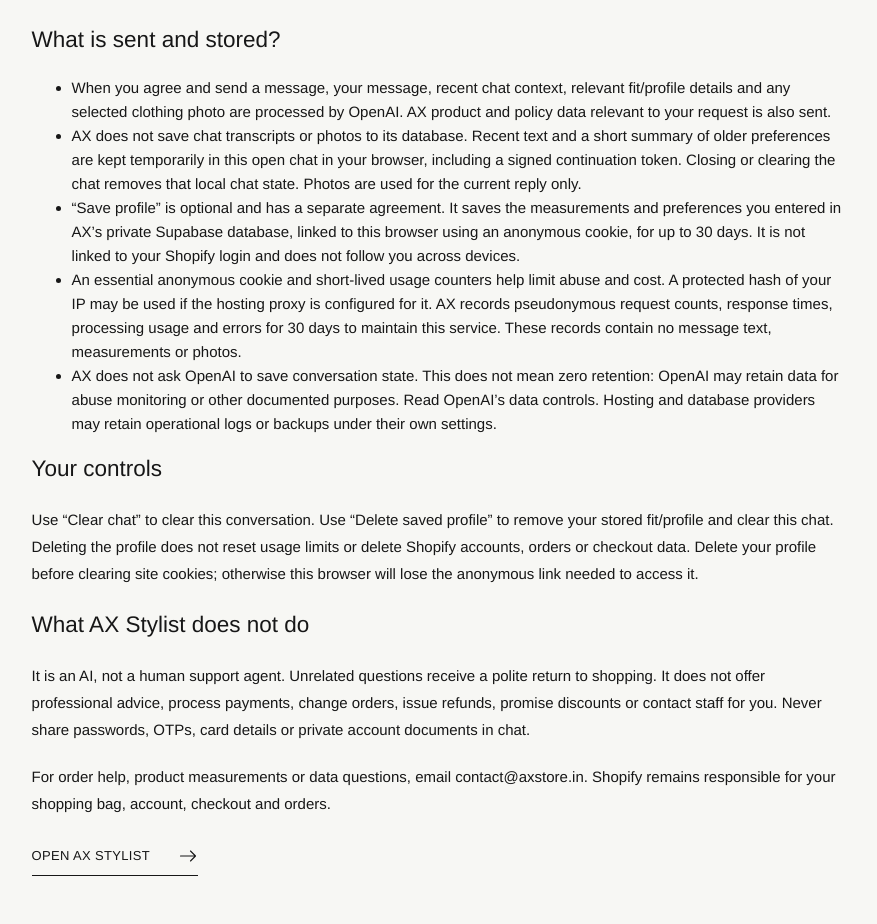
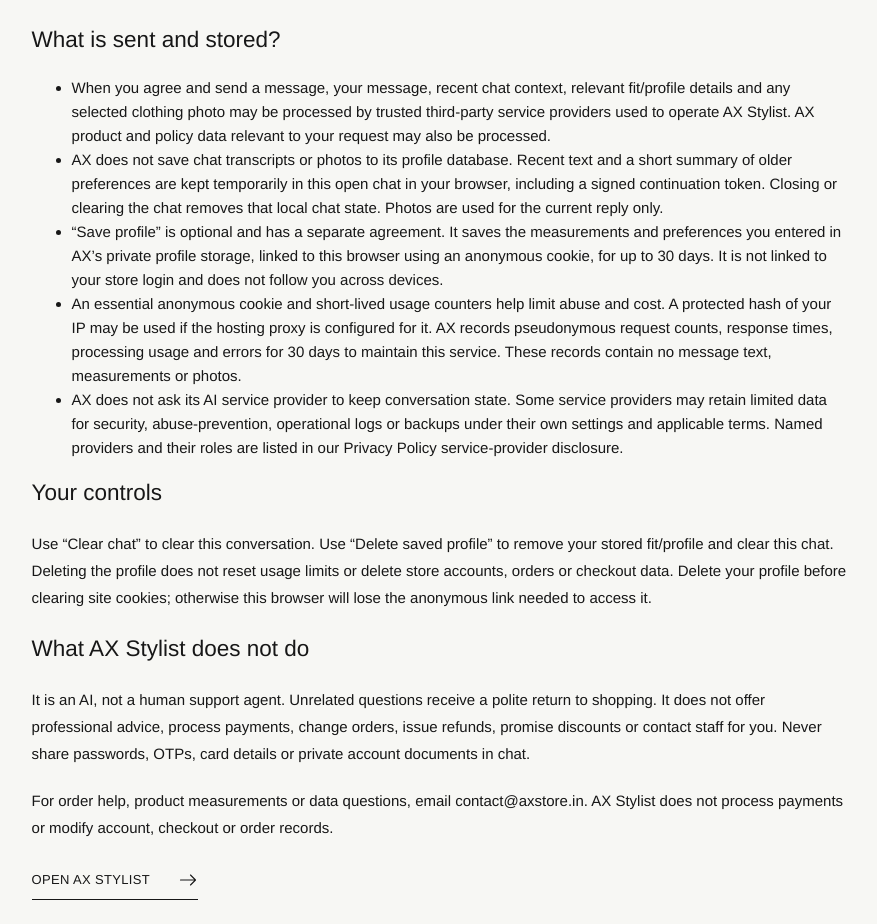
Before and after one commit to axmensstore2020-droid/ax-v3-storefront, a Next.js app: page /ax-stylist in a window 1280 px wide. Shown: the part 960-1884 px from the top of the page, without its empty margins (201-1078 px from the left). Built offline with nearby package versions, Linux system fonts and the light colour scheme; no server answers.

Commit message:
Make AX Stylist provider copy discreet

```diff
--- a/app/ax-stylist/page.js
+++ b/app/ax-stylist/page.js
@@ -5,7 +5,7 @@
 export const metadata={title:'How AX Stylist works'};
 export const dynamic='force-dynamic';
 
-// Operational/privacy facts must not be replaced by old Shopify page copy.
+// Keep customer-facing explanations focused on AX; named processors live in the Privacy Policy.
 export default function StylistInfoPage() {
   const available=stylistConfigured();
   const images=available && process.env.AX_STYLIST_IMAGES_ENABLED==='true';
@@ -19,17 +19,17 @@
     <p>{images ? 'You can attach a clothing photo for colour and pairing ideas. ' : 'Photo styling is not enabled yet. When enabled, you can attach a clothing photo for colour and pairing ideas. '}Photos are resized in your browser and re-encoded without location metadata before sending. The feature looks at clothing, not your identity, health or body measurements. Lighting may change how colours appear. Do not upload private documents or intimate photos.</p>
     <h2>What is sent and stored?</h2>
     <ul>
-      <li>When you agree and send a message, your message, recent chat context, relevant fit/profile details and any selected clothing photo are processed by OpenAI. AX product and policy data relevant to your request is also sent.</li>
-      <li>AX does not save chat transcripts or photos to its database. Recent text and a short summary of older preferences are kept temporarily in this open chat in your browser, including a signed continuation token. Closing or clearing the chat removes that local chat state. Photos are used for the current reply only.</li>
-      <li>“Save profile” is optional and has a separate agreement. It saves the measurements and preferences you entered in AX’s private Supabase database, linked to this browser using an anonymous cookie, for up to 30 days. It is not linked to your Shopify login and does not follow you across devices.</li>
+      <li>When you agree and send a message, your message, recent chat context, relevant fit/profile details and any selected clothing photo may be processed by trusted third-party service providers used to operate AX Stylist. AX product and policy data relevant to your request may also be processed.</li>
+      <li>AX does not save chat transcripts or photos to its profile database. Recent text and a short summary of older preferences are kept temporarily in this open chat in your browser, including a signed continuation token. Closing or clearing the chat removes that local chat state. Photos are used for the current reply only.</li>
+      <li>“Save profile” is optional and has a separate agreement. It saves the measurements and preferences you entered in AX’s private profile storage, linked to this browser using an anonymous cookie, for up to 30 days. It is not linked to your store login and does not follow you across devices.</li>
       <li>An essential anonymous cookie and short-lived usage counters help limit abuse and cost. A protected hash of your IP may be used if the hosting proxy is configured for it. AX records pseudonymous request counts, response times, processing usage and errors for 30 days to maintain this service. These records contain no message text, measurements or photos.</li>
-      <li>AX does not ask OpenAI to save conversation state. This does not mean zero retention: OpenAI may retain data for abuse monitoring or other documented purposes. Read <a href="https://developers.openai.com/api/docs/guides/your-data" target="_blank" rel="noopener noreferrer">OpenAI’s data controls</a>. Hosting and database providers may retain operational logs or backups under their own settings.</li>
+      <li>AX does not ask its AI service provider to keep conversation state. Some service providers may retain limited data for security, abuse-prevention, operational logs or backups under their own settings and applicable terms. Named providers and their roles are listed in our <a href="/policies#service-providers">Privacy Policy service-provider disclosure</a>.</li>
     </ul>
     <h2>Your controls</h2>
-    <p>Use “Clear chat” to clear this conversation. Use “Delete saved profile” to remove your stored fit/profile and clear this chat. Deleting the profile does not reset usage limits or delete Shopify accounts, orders or checkout data. Delete your profile before clearing site cookies; otherwise this browser will lose the anonymous link needed to access it.</p>
+    <p>Use “Clear chat” to clear this conversation. Use “Delete saved profile” to remove your stored fit/profile and clear this chat. Deleting the profile does not reset usage limits or delete store accounts, orders or checkout data. Delete your profile before clearing site cookies; otherwise this browser will lose the anonymous link needed to access it.</p>
     <h2>What AX Stylist does not do</h2>
     <p>It is an AI, not a human support agent. Unrelated questions receive a polite return to shopping. It does not offer professional advice, process payments, change orders, issue refunds, promise discounts or contact staff for you. Never share passwords, OTPs, card details or private account documents in chat.</p>
-    <p>For order help, product measurements or data questions, email <a href="mailto:contact@axstore.in">contact@axstore.in</a>. Shopify remains responsible for your shopping bag, account, checkout and orders.</p>
+    <p>For order help, product measurements or data questions, email <a href="mailto:contact@axstore.in">contact@axstore.in</a>. AX Stylist does not process payments or modify account, checkout or order records.</p>
     <StylistButton className="underlined-link">OPEN AX STYLIST <Icon name="arrow"/></StylistButton>
   </InfoPage>;
 }
```
